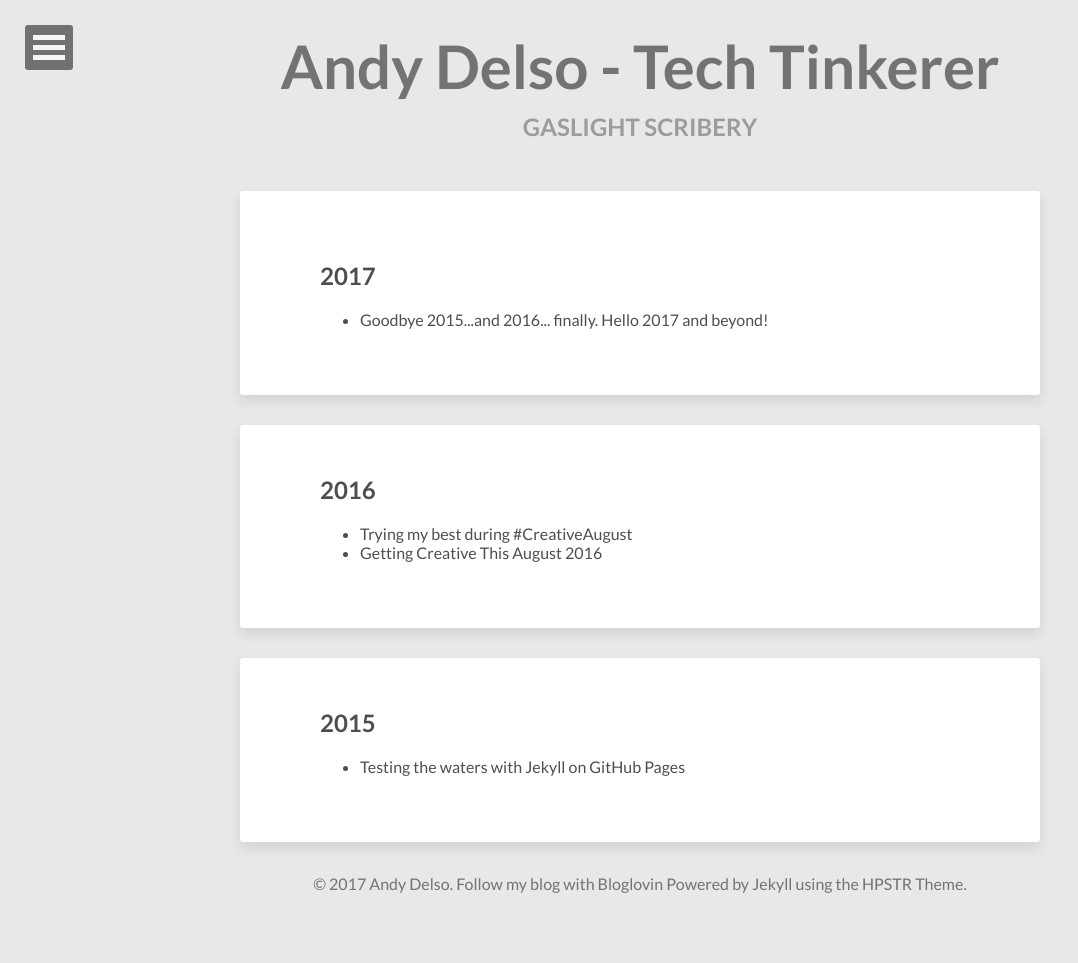
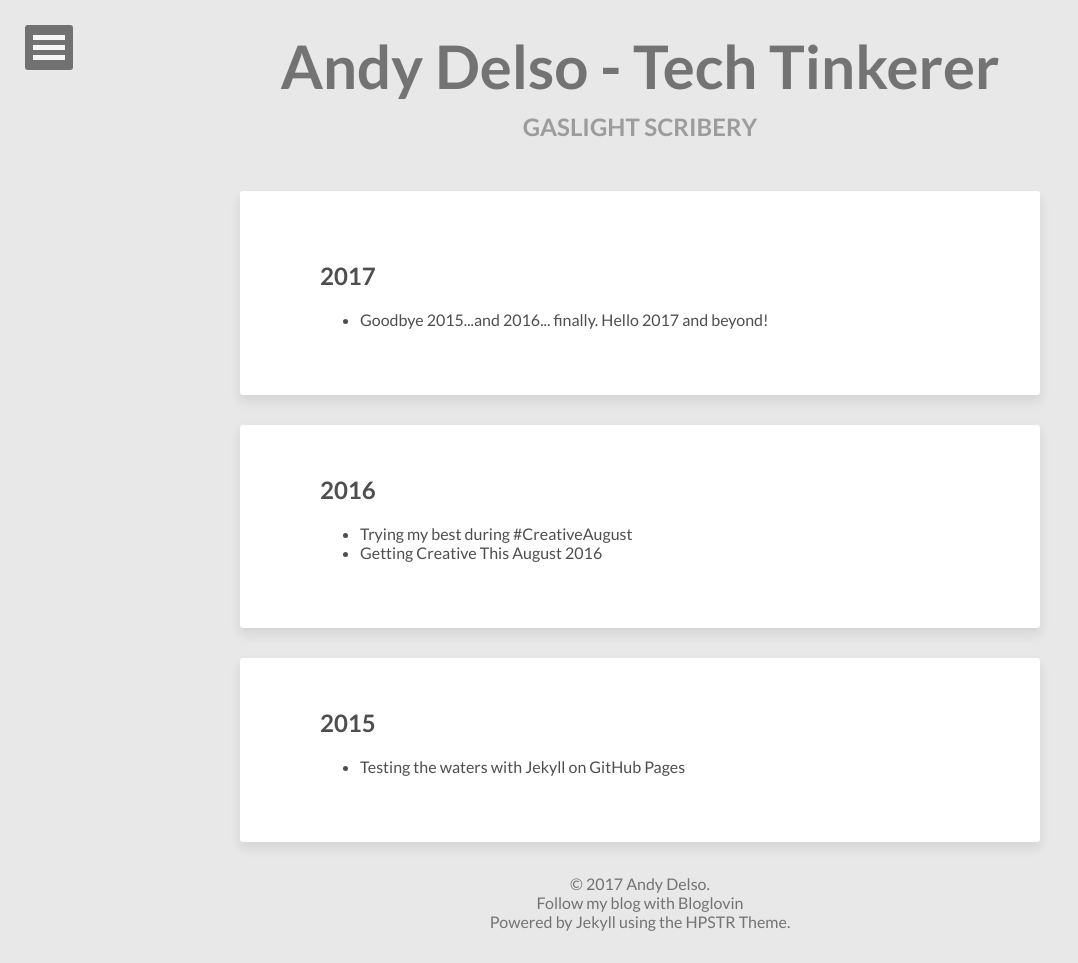
Before and after one commit to andydelso/ddaypunk06.github.io, a Jekyll site: the page built from posts/index.html, in a window 1280 px wide. Shown: the whole page, without its empty margins (0-1078 px from the left). Built offline with Jekyll 4.4.1, drawn with Linux system fonts in a browser that asks for light colours; nearby versions of some CDN libraries; before the commit the page ends 925 px from its top, so only the background shows below that.

Commit message:
adding divs around footer sections

```diff
--- a/_includes/footer.html
+++ b/_includes/footer.html
@@ -1,5 +1,5 @@
 <span>
-  &copy; {{ site.time | date: '%Y' }} {{ site.owner.name }}.
-  <a href="https://www.bloglovin.com/blog/19075343/?claim=6xecgjv5d5m">Follow my blog with Bloglovin</a>
-  Powered by <a href="http://jekyllrb.com" rel="nofollow">Jekyll</a> using the <a href="https://mademistakes.com/work/hpstr-jekyll-theme/" rel="nofollow">HPSTR Theme</a>.
+  <div>&copy; {{ site.time | date: '%Y' }} {{ site.owner.name }}.</div>
+  <div><a href="https://www.bloglovin.com/blog/19075343/?claim=6xecgjv5d5m">Follow my blog with Bloglovin</a></div>
+  <div>Powered by <a href="http://jekyllrb.com" rel="nofollow">Jekyll</a> using the <a href="https://mademistakes.com/work/hpstr-jekyll-theme/" rel="nofollow">HPSTR Theme</a>.</div>
 </span>
```
